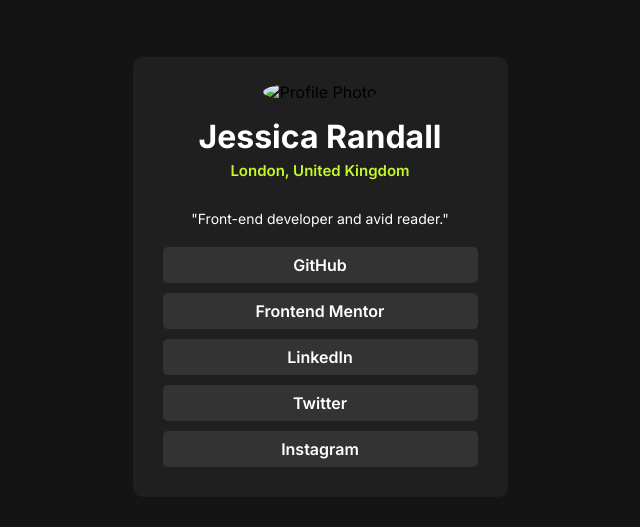
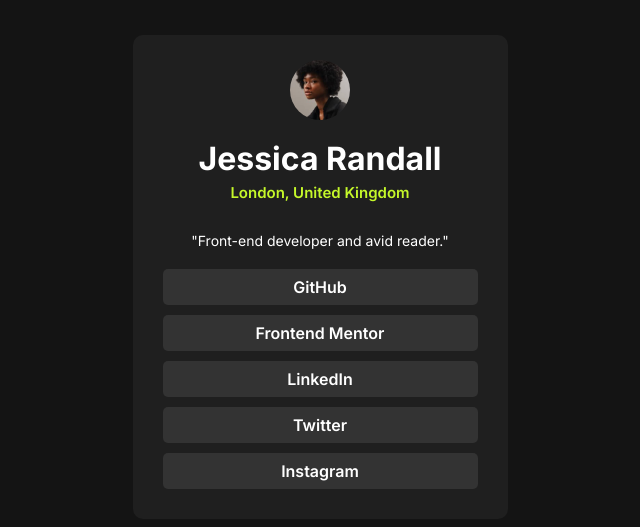
Before and after one commit to AAzizshishir/Social-links-profile-main, a plain HTML site: page index.html in a window 1280 px wide. Shown: the part 123-650 px from the top of the page, without its empty margins (320-960 px from the left). Drawn offline with Linux system fonts and the light colour scheme.

Commit message:
some changes on html file

```diff
--- a/index.html
+++ b/index.html
@@ -16,7 +16,7 @@
     <section class="main-content">
       <div class="card">
         <div class="image">
-          <img src="./assets/images/avatar-jessica.jpeg" alt="Profile Photo" />
+          <img src="./image/avatar-jessica.jpeg" alt="Profile Photo" />
         </div>
         <div class="heading">
           <h1>Jessica Randall</h1>
```
